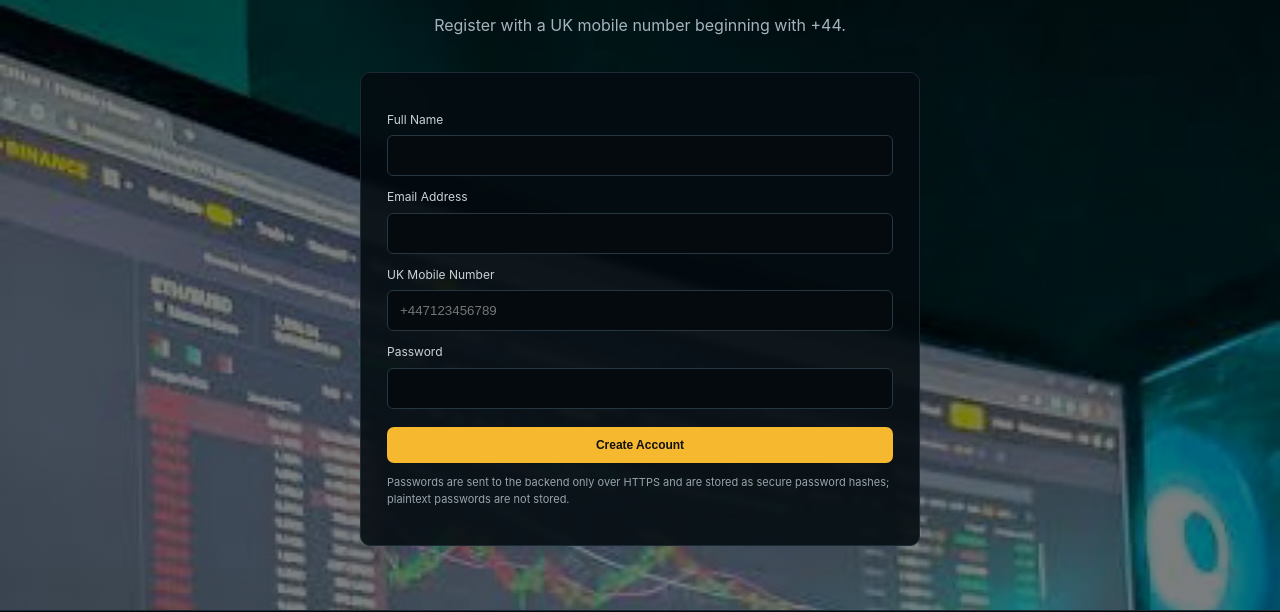
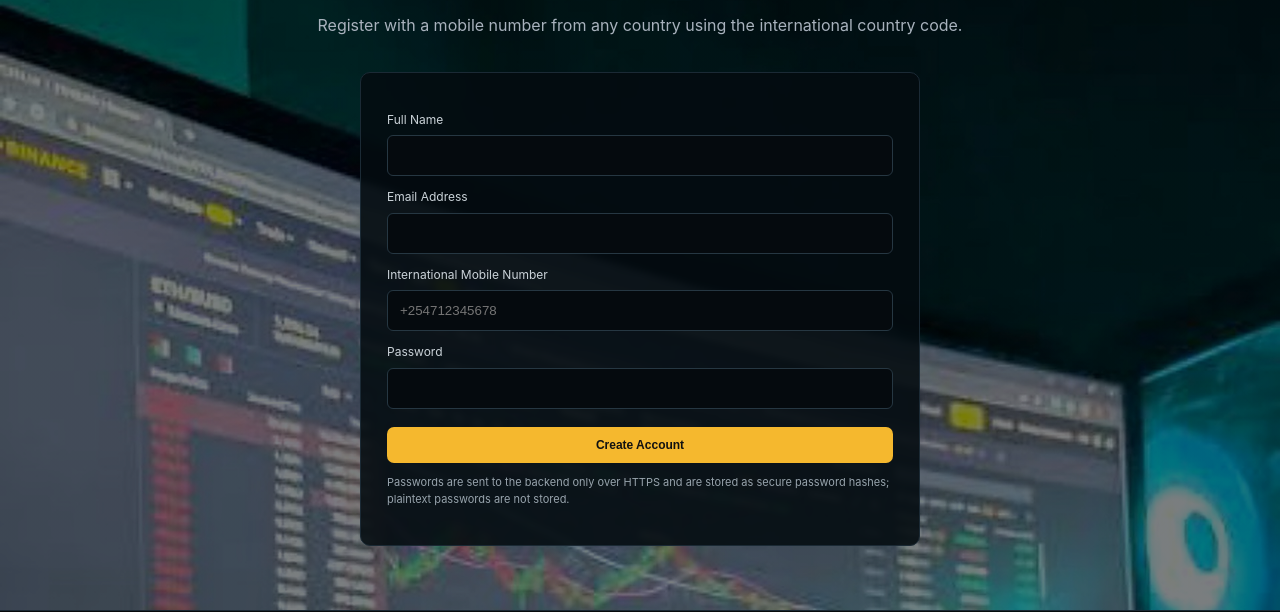
Before and after one commit to Manu32912/WEALTH-TRADERS-, a plain HTML site: page signup.html in a window 1280 px wide. Shown: the part 223-835 px from the top of the page. Drawn offline with Linux system fonts and the light colour scheme.

Commit message:
Add files via upload

```diff
--- a/signup.html
+++ b/signup.html
@@ -2,10 +2,10 @@
 <div class="topbar"><div>▥ Market information</div><div>♢ Risk-aware trading tools</div><div>◯ Support available</div></div>
 <header><div class="container nav"><a class="logo" href="index.html"><img src="cwt-logo.jpg" alt="CWT Crypto Wealth Traders logo"></a><div class="mobile" onclick="menu()">☰</div>
 <nav><a href="index.html">Home</a><a href="about.html">About</a><a href="investment.html">Investment</a><a href="vip.html">VIP</a><a href="dashboard.html">Dashboard</a><a href="testimonials.html">Testimonials</a><a href="faq.html">FAQ</a><a href="contact.html">Contact</a><a class="login-link" href="login.html">Login</a><a class="btn gold" href="signup.html">Sign Up</a></nav></div></header>
-<section><div class="container"><div class="head"><h1>Create Account</h1><p>Register with a UK mobile number beginning with +44.</p></div>
+<section><div class="container"><div class="head"><h1>Create Account</h1><p>Register with a mobile number from any country using the international country code.</p></div>
 <form class="form" onsubmit="register(event)"><label>Full Name</label><input id="name" required autocomplete="name">
 <label>Email Address</label><input id="email" type="email" required autocomplete="email">
-<label>UK Mobile Number</label><input id="phone" type="tel" required placeholder="+447123456789" autocomplete="tel">
+<label>International Mobile Number</label><input id="phone" type="tel" required placeholder="+254712345678" autocomplete="tel">
 <label>Password</label><input id="password" type="password" required minlength="8" autocomplete="new-password">
 <button class="btn gold" style="width:100%;margin-top:18px">Create Account</button>
 <p class="notice">Passwords are sent to the backend only over HTTPS and are stored as secure password hashes; plaintext passwords are not stored.</p></form></div></section><footer><div class="container"><p>© 2026 Wealth Traders. All Rights Reserved.</p><p>Trading and investment involve financial risk. Stated targets and historical performance are not guarantees of future results.</p></div></footer><script src="script.js"></script></body></html>
```
